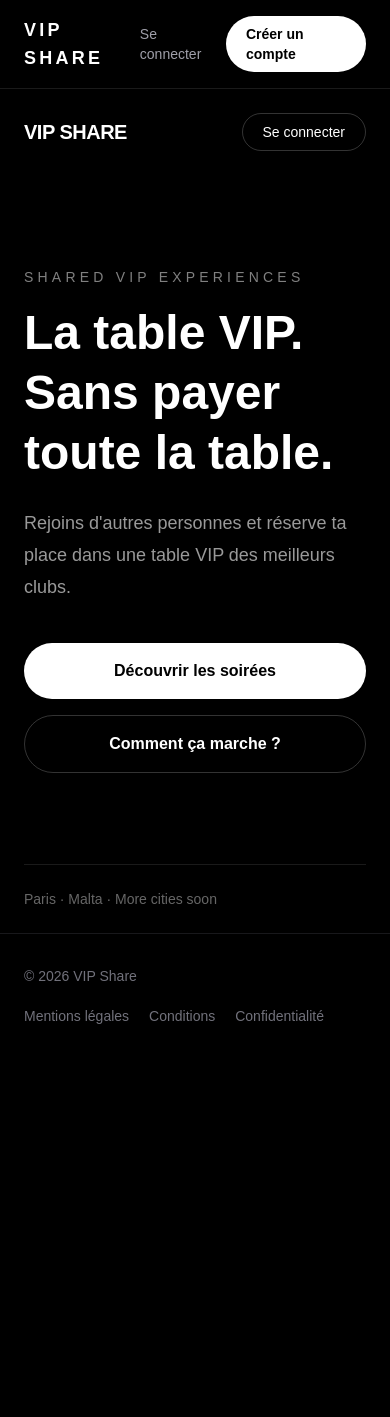
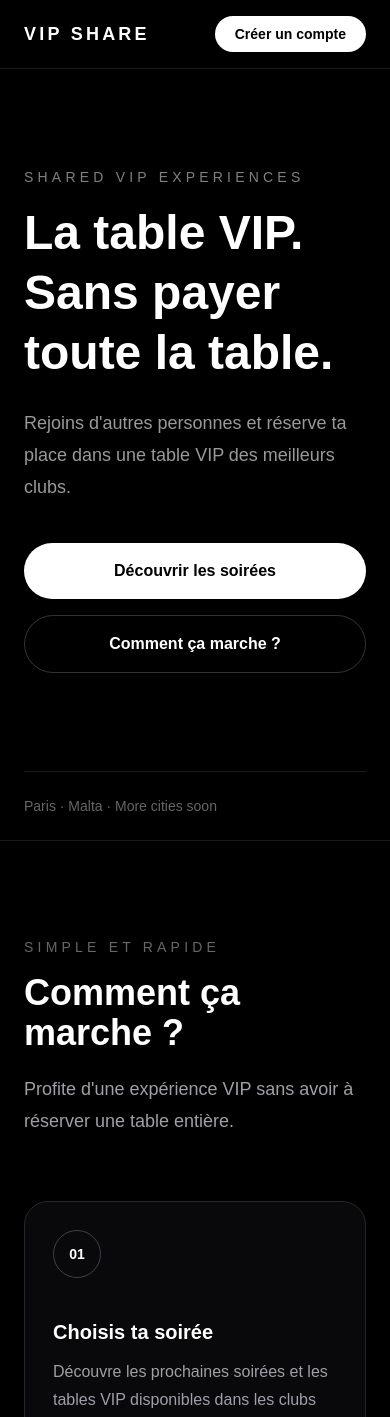
Before and after one commit to Sherif017/vip-share, a Next.js app: page / in a window 390 px wide. Shown: the top 1417 px of the page. Before the commit the page ends 1058 px from the top, so only its background shows below. Built offline with nearby package versions, Linux system fonts and the light colour scheme; no server answers.

Commit message:
Improve header menu and homepage

```diff
--- a/app/globals.css
+++ b/app/globals.css
@@ -14,3 +14,7 @@ body {
   color: #fff;
   font-family: Arial, Helvetica, sans-serif;
 }
+
+html {
+  scroll-behavior: smooth;
+}
--- a/app/page.tsx
+++ b/app/page.tsx
@@ -1,23 +1,19 @@
 import Link from "next/link";
+
 export default function HomePage() {
   return (
-    <main className="min-h-screen bg-black text-white">
-      <section className="mx-auto flex min-h-screen max-w-7xl flex-col px-6">
-        <nav className="flex items-center justify-between py-6">
-          <div className="text-xl font-bold tracking-tight">
-            VIP SHARE
-          </div>
+    <main className="bg-black text-white">
 
-          <Link
-            href="/login"
-            className="rounded-full border border-white/20 px-5 py-2 text-sm font-medium transition hover:border-white/40 hover:bg-white/10"
-          >
-            Se connecter
-          </Link>
-        </nav>
+      {/* =========================================================
+          HERO
+      ========================================================== */}
+
+      <section className="mx-auto flex min-h-[calc(100vh-73px)] max-w-7xl flex-col px-6">
 
         <div className="flex flex-1 flex-col justify-center py-20">
+
           <div className="max-w-3xl">
+
             <p className="mb-4 text-sm uppercase tracking-[0.3em] text-white/50">
               Shared VIP Experiences
             </p>
@@ -29,29 +25,201 @@ export default function HomePage() {
             </h1>
 
             <p className="mt-6 max-w-xl text-lg leading-8 text-white/60">
-              Rejoins d&apos;autres personnes et réserve ta place dans une
-              table VIP des meilleurs clubs.
+              Rejoins d&apos;autres personnes et réserve
+              ta place dans une table VIP des meilleurs
+              clubs.
             </p>
 
             <div className="mt-10 flex flex-col gap-4 sm:flex-row">
+
               <Link
-  href="/events"
-  className="rounded-full bg-white px-7 py-4 text-center font-semibold text-black transition hover:bg-white/80"
->
-  Découvrir les soirées
-</Link>
+                href="/events"
+                className="rounded-full bg-white px-7 py-4 text-center font-semibold text-black transition hover:bg-zinc-200"
+              >
+                Découvrir les soirées
+              </Link>
 
-              <button className="rounded-full border border-white/20 px-7 py-4 font-semibold transition hover:border-white/40">
+              <a
+                href="#comment-ca-marche"
+                className="rounded-full border border-white/20 px-7 py-4 text-center font-semibold transition hover:border-white/40 hover:bg-white/5"
+              >
                 Comment ça marche ?
-              </button>
+              </a>
+
             </div>
+
           </div>
+
         </div>
 
         <div className="border-t border-white/10 py-6 text-sm text-white/40">
           Paris · Malta · More cities soon
         </div>
+
       </section>
+
+      {/* =========================================================
+          COMMENT ÇA MARCHE
+      ========================================================== */}
+
+      <section
+        id="comment-ca-marche"
+        className="scroll-mt-24 border-t border-white/10"
+      >
+
+        <div className="mx-auto max-w-7xl px-6 py-24 md:py-32">
+
+          {/* TITRE */}
+
+          <div className="max-w-2xl">
+
+            <p className="mb-4 text-sm uppercase tracking-[0.3em] text-white/40">
+              Simple et rapide
+            </p>
+
+            <h2 className="text-4xl font-bold md:text-5xl">
+              Comment ça marche ?
+            </h2>
+
+            <p className="mt-5 text-lg leading-8 text-zinc-400">
+              Profite d&apos;une expérience VIP sans avoir
+              à réserver une table entière.
+            </p>
+
+          </div>
+
+          {/* ÉTAPES */}
+
+          <div className="mt-16 grid gap-5 md:grid-cols-3">
+
+            {/* 01 */}
+
+            <div className="rounded-3xl border border-zinc-800 bg-zinc-950 p-7 md:p-8">
+
+              <div className="mb-10 flex h-12 w-12 items-center justify-center rounded-full border border-zinc-700 text-sm font-semibold">
+                01
+              </div>
+
+              <h3 className="text-xl font-semibold">
+                Choisis ta soirée
+              </h3>
+
+              <p className="mt-3 leading-7 text-zinc-400">
+                Découvre les prochaines soirées et les
+                tables VIP disponibles dans les clubs
+                partenaires.
+              </p>
+
+            </div>
+
+            {/* 02 */}
+
+            <div className="rounded-3xl border border-zinc-800 bg-zinc-950 p-7 md:p-8">
+
+              <div className="mb-10 flex h-12 w-12 items-center justify-center rounded-full border border-zinc-700 text-sm font-semibold">
+                02
+              </div>
+
+              <h3 className="text-xl font-semibold">
+                Réserve tes places
+              </h3>
+
+              <p className="mt-3 leading-7 text-zinc-400">
+                Choisis le nombre de places dont tu as
+                besoin et paie uniquement l&apos;acompte
+                en ligne.
+              </p>
+
+            </div>
+
+            {/* 03 */}
+
+            <div className="rounded-3xl border border-zinc-800 bg-zinc-950 p-7 md:p-8">
+
+              <div className="mb-10 flex h-12 w-12 items-center justify-center rounded-full border border-zinc-700 text-sm font-semibold">
+                03
+              </div>
+
+              <h3 className="text-xl font-semibold">
+                Profite de ta table VIP
+              </h3>
+
+              <p className="mt-3 leading-7 text-zinc-400">
+                Présente ton pass VIP à ton arrivée,
+                retrouve les autres participants et
+                profite de la soirée.
+              </p>
+
+            </div>
+
+          </div>
+
+          {/* EXPLICATION PRIX */}
+
+          <div className="mt-16 rounded-3xl border border-zinc-800 bg-zinc-950 p-8 md:p-10">
+
+            <div className="grid gap-8 md:grid-cols-2 md:items-center">
+
+              <div>
+
+                <p className="text-sm uppercase tracking-[0.25em] text-zinc-500">
+                  Le principe
+                </p>
+
+                <h3 className="mt-3 text-3xl font-bold">
+                  Partage la table.
+                  <br />
+                  Pas la qualité.
+                </h3>
+
+              </div>
+
+              <div className="space-y-4 text-zinc-400">
+
+                <p>
+                  Une table VIP coûte normalement plusieurs
+                  centaines ou milliers d&apos;euros.
+                </p>
+
+                <p>
+                  Avec VIP Share, le coût est réparti entre
+                  plusieurs participants. Tu ne réserves
+                  donc que le nombre de places dont tu as
+                  réellement besoin.
+                </p>
+
+                <p className="font-medium text-white">
+                  Tu connais toujours le prix avant de
+                  réserver.
+                </p>
+
+              </div>
+
+            </div>
+
+          </div>
+
+          {/* CTA */}
+
+          <div className="mt-16 text-center">
+
+            <h3 className="text-3xl font-bold">
+              Prêt pour ta prochaine soirée ?
+            </h3>
+
+            <Link
+              href="/events"
+              className="mt-7 inline-block rounded-full bg-white px-8 py-4 font-semibold text-black transition hover:bg-zinc-200"
+            >
+              Voir les soirées
+            </Link>
+
+          </div>
+
+        </div>
+
+      </section>
+
     </main>
   );
 }
--- a/components/Header.tsx
+++ b/components/Header.tsx
@@ -8,7 +8,7 @@ import LogoutButton from "./LogoutButton";
 export default async function Header() {
   /*
   |--------------------------------------------------------------------------
-  | 1. Récupérer l'utilisateur connecté
+  | Utilisateur connecté
   |--------------------------------------------------------------------------
   */
 
@@ -20,7 +20,7 @@ export default async function Header() {
 
   /*
   |--------------------------------------------------------------------------
-  | 2. Vérifier si l'utilisateur est admin
+  | Vérification admin
   |--------------------------------------------------------------------------
   */
 
@@ -46,14 +46,15 @@ export default async function Header() {
 
   /*
   |--------------------------------------------------------------------------
-  | 3. Header
+  | Header
   |--------------------------------------------------------------------------
   */
 
   return (
     <header className="sticky top-0 z-50 border-b border-white/10 bg-black/90 backdrop-blur-xl">
       <div className="mx-auto flex max-w-7xl items-center justify-between px-6 py-4">
-        {/* Logo */}
+
+        {/* LOGO */}
 
         <Link
           href="/"
@@ -62,78 +63,127 @@ export default async function Header() {
           VIP SHARE
         </Link>
 
-        {/* Navigation */}
+        {/* VISITEUR NON CONNECTÉ */}
 
-        <nav className="flex items-center gap-3">
-          {user ? (
-            <>
-              {/* Soirées */}
+        {!user ? (
+          <div className="flex items-center gap-3">
 
-              <Link
-                href="/events"
-                className="hidden text-sm font-medium text-zinc-400 transition hover:text-white sm:block"
+            <Link
+              href="/login"
+              className="hidden text-sm font-medium text-zinc-400 transition hover:text-white sm:block"
+            >
+              Se connecter
+            </Link>
+
+            <Link
+              href="/register"
+              className="rounded-full bg-white px-5 py-2 text-sm font-semibold text-black transition hover:bg-zinc-200"
+            >
+              Créer un compte
+            </Link>
+
+          </div>
+        ) : (
+          /*
+          |--------------------------------------------------------------------------
+          | MENU UTILISATEUR CONNECTÉ
+          |--------------------------------------------------------------------------
+          */
+
+          <details className="group relative">
+
+            <summary className="flex cursor-pointer list-none items-center gap-2 rounded-full border border-zinc-700 px-5 py-2.5 text-sm font-medium text-white transition hover:border-white hover:bg-white/5">
+              Menu
+
+              <svg
+                viewBox="0 0 20 20"
+                fill="none"
+                className="h-4 w-4 transition duration-200 group-open:rotate-180"
               >
-                Soirées
-              </Link>
+                <path
+                  d="M5 7.5L10 12.5L15 7.5"
+                  stroke="currentColor"
+                  strokeWidth="1.5"
+                  strokeLinecap="round"
+                  strokeLinejoin="round"
+                />
+              </svg>
+            </summary>
 
-              {/* Admin */}
+            <div className="absolute right-0 mt-3 w-64 overflow-hidden rounded-2xl border border-zinc-800 bg-zinc-950 shadow-2xl">
 
-              {isAdmin && (
+              {/* UTILISATEUR */}
+
+              <div className="border-b border-zinc-800 px-5 py-4">
+                <p className="text-xs uppercase tracking-wider text-zinc-600">
+                  Mon compte
+                </p>
+
+                <p className="mt-1 truncate text-sm text-zinc-300">
+                  {user.email}
+                </p>
+              </div>
+
+              {/* NAVIGATION */}
+
+              <div className="p-2">
+
                 <Link
-                  href="/admin"
-                  className="hidden rounded-full border border-zinc-700 px-4 py-2 text-sm font-medium text-zinc-300 transition hover:border-white hover:text-white md:block"
+                  href="/events"
+                  className="flex items-center justify-between rounded-xl px-4 py-3 text-sm text-zinc-300 transition hover:bg-white/5 hover:text-white"
                 >
-                  Admin
+                  <span>Soirées</span>
+                  <span className="text-zinc-600">→</span>
                 </Link>
-              )}
 
-              {isAdmin && (
                 <Link
-                  href="/admin/scan"
-                  className="hidden text-sm font-medium text-zinc-400 transition hover:text-white md:block"
+                  href="/reservations"
+                  className="flex items-center justify-between rounded-xl px-4 py-3 text-sm text-zinc-300 transition hover:bg-white/5 hover:text-white"
                 >
-                   Scanner
+                  <span>Mes réservations</span>
+                  <span className="text-zinc-600">→</span>
                 </Link>
-              )}
 
+                {/* ADMIN */}
 
+                {isAdmin && (
+                  <>
+                    <div className="my-2 border-t border-zinc-800" />
 
+                    <p className="px-4 py-2 text-xs uppercase tracking-wider text-zinc-600">
+                      Administration
+                    </p>
 
-              {/* Mes réservations */}
+                    <Link
+                      href="/admin"
+                      className="flex items-center justify-between rounded-xl px-4 py-3 text-sm text-zinc-300 transition hover:bg-white/5 hover:text-white"
+                    >
+                      <span>Dashboard admin</span>
+                      <span className="text-zinc-600">→</span>
+                    </Link>
 
-              <Link
-                href="/reservations"
-                className="rounded-full border border-zinc-700 px-4 py-2 text-sm font-medium text-white transition hover:border-white hover:bg-white/5"
-              >
-                Mes réservations
-              </Link>
+                    <Link
+                      href="/admin/scan"
+                      className="flex items-center justify-between rounded-xl px-4 py-3 text-sm text-zinc-300 transition hover:bg-white/5 hover:text-white"
+                    >
+                      <span>Scanner un pass</span>
+                      <span className="text-zinc-600">→</span>
+                    </Link>
+                  </>
+                )}
 
-              {/* Déconnexion */}
+              </div>
 
-              <LogoutButton />
-            </>
-          ) : (
-            <>
-              {/* Login */}
+              {/* LOGOUT */}
 
-              <Link
-                href="/login"
-                className="text-sm font-medium text-zinc-400 transition hover:text-white"
-              >
-                Se connecter
-              </Link>
+              <div className="border-t border-zinc-800 p-3">
+                <LogoutButton />
+              </div>
 
-              {/* Register */}
+            </div>
 
-              <Link
-                href="/register"
-                className="rounded-full bg-white px-5 py-2 text-sm font-semibold text-black transition hover:bg-zinc-200"
-              >
-                Créer un compte
-              </Link>
-            </>
-          )}
-        </nav>
+          </details>
+        )}
       </div>
     </header>
   );
```
